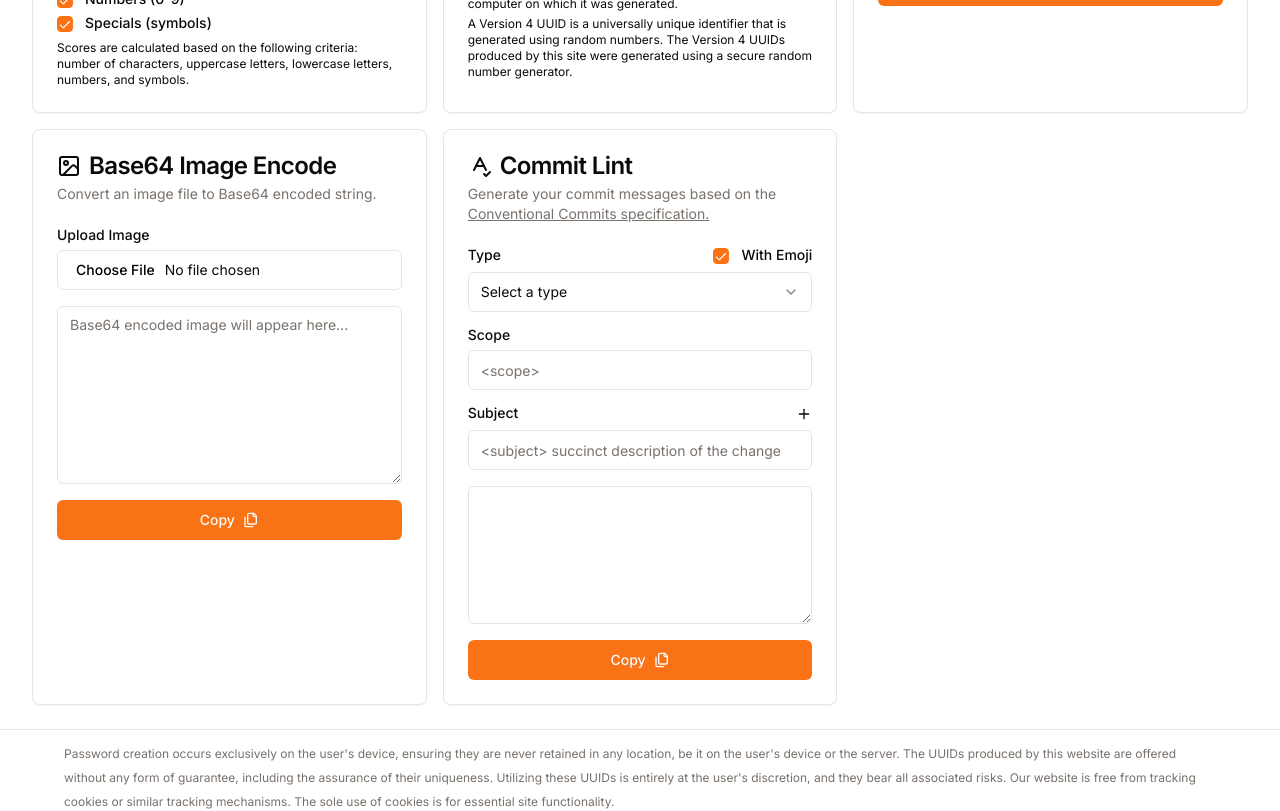
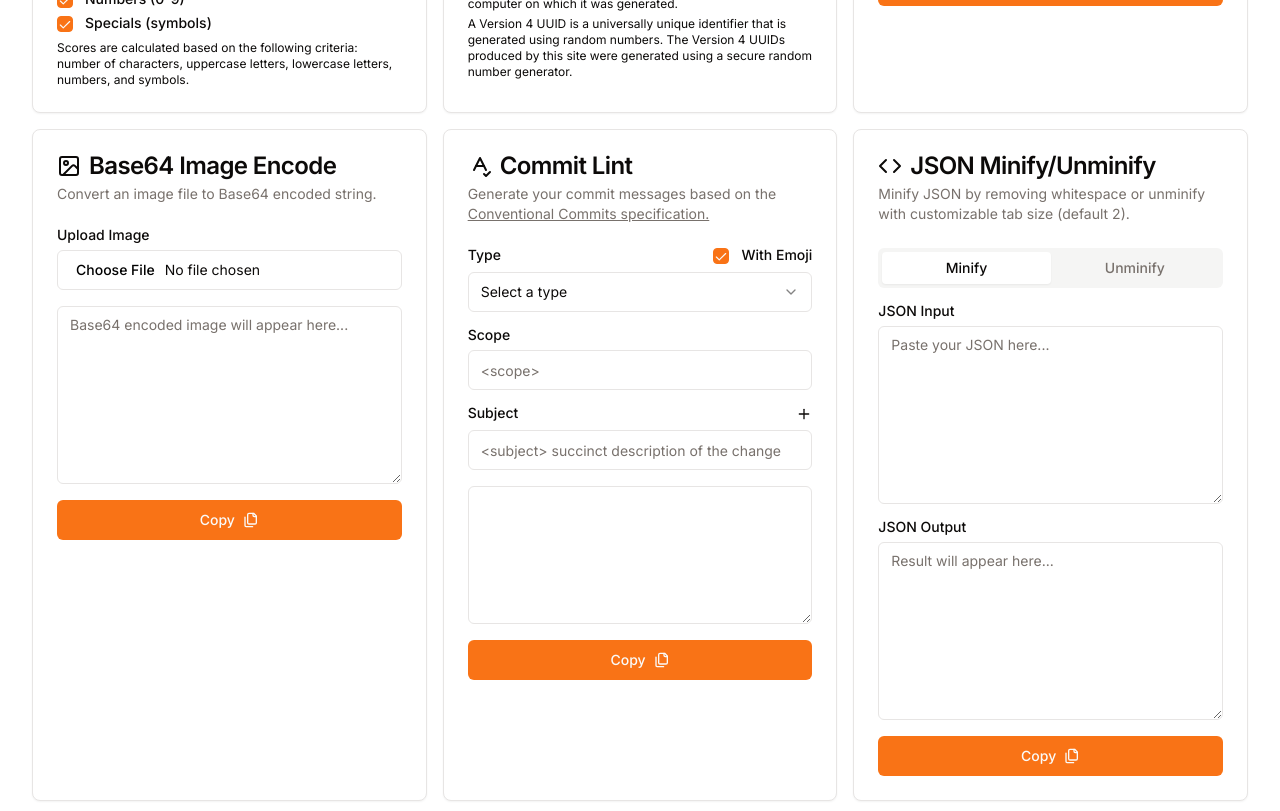
Before and after one commit to bqst/toolbox, a Next.js app: page / in a window 1280 px wide. Shown: the part 940-1751 px from the top of the page. Built offline with nearby package versions, Linux system fonts and the light colour scheme.

Commit message:
✨ Add JSON minify and unminify feature

```diff
--- a/package.json
+++ b/package.json
@@ -18,6 +18,7 @@
     "@radix-ui/react-select": "^2.0.0",
     "@radix-ui/react-slider": "^1.1.2",
     "@radix-ui/react-slot": "^1.0.2",
+    "@radix-ui/react-tabs": "^1.1.13",
     "@radix-ui/react-toast": "^1.1.5",
     "@radix-ui/react-toggle": "^1.0.3",
     "@radix-ui/react-toggle-group": "^1.0.4",
--- a/src/app/page.tsx
+++ b/src/app/page.tsx
@@ -5,6 +5,7 @@
 import VATCalculator from '@/components/vat-calculator'
 import SlugForm from '@/components/slug-form'
 import Base64ImageForm from '@/components/base64-image-form'
+import JsonForm from '@/components/json-form'
 
 import CommitLint from '@/components/commit-lint'
 import {
@@ -16,6 +17,7 @@
 } from '@/components/ui/card'
 import {
   Calculator,
+  Code,
   Hash,
   Image as ImageIcon,
   Link as LinkIcon,
@@ -152,6 +154,22 @@
           <CommitLint />
         </CardContent>
       </Card>
+
+      <Card>
+        <CardHeader>
+          <CardTitle className="flex flex-row items-center">
+            <Code className="inline-block mr-2" />
+            JSON Minify/Unminify
+          </CardTitle>
+          <CardDescription>
+            Minify JSON by removing whitespace or unminify with customizable tab
+            size (default 2).
+          </CardDescription>
+        </CardHeader>
+        <CardContent>
+          <JsonForm />
+        </CardContent>
+      </Card>
     </div>
   )
 }
--- /dev/null
+++ b/src/components/json-form.tsx
@@ -0,0 +1,124 @@
+'use client'
+
+import { ButtonCopy } from '@/components/copy-button'
+import { Textarea } from '@/components/ui/textarea'
+import { Label } from '@/components/ui/label'
+import { Input } from '@/components/ui/input'
+import { Tabs, TabsList, TabsTrigger, TabsContent } from '@/components/ui/tabs'
+import { useState, useEffect, useCallback } from 'react'
+
+type Mode = 'minify' | 'unminify'
+
+const JsonForm = () => {
+  const [input, setInput] = useState('')
+  const [result, setResult] = useState('')
+  const [mode, setMode] = useState<Mode>('minify')
+  const [tabSize, setTabSize] = useState(2)
+  const [error, setError] = useState('')
+
+  const processJson = useCallback(() => {
+    setError('')
+    if (!input.trim()) {
+      setResult('')
+      return
+    }
+
+    try {
+      // Parse JSON to validate it
+      const parsed = JSON.parse(input)
+
+      if (mode === 'minify') {
+        // Minify: remove all whitespace
+        setResult(JSON.stringify(parsed))
+      } else {
+        // Unminify: format with indentation
+        const indent = ' '.repeat(tabSize)
+        setResult(JSON.stringify(parsed, null, indent))
+      }
+    } catch (e) {
+      const errorMessage = e instanceof Error ? e.message : 'Invalid JSON'
+      setError(errorMessage)
+      setResult('')
+    }
+  }, [input, mode, tabSize])
+
+  const handleInputChange = (e: React.ChangeEvent<HTMLTextAreaElement>) => {
+    const value = e.target.value
+    setInput(value)
+    if (!value.trim()) {
+      setResult('')
+      setError('')
+    }
+  }
+
+  const handleModeChange = (value: string) => {
+    setMode(value as Mode)
+  }
+
+  const handleTabSizeChange = (e: React.ChangeEvent<HTMLInputElement>) => {
+    const value = parseInt(e.target.value, 10)
+    if (!isNaN(value) && value >= 0 && value <= 8) {
+      setTabSize(value)
+    }
+  }
+
+  // Re-process when mode, tabSize, or input changes
+  useEffect(() => {
+    if (input.trim()) {
+      processJson()
+    }
+  }, [input, mode, tabSize, processJson])
+
+  return (
+    <div className="grid gap-4">
+      <Tabs defaultValue="minify" value={mode} onValueChange={handleModeChange}>
+        <TabsList className="grid w-full grid-cols-2">
+          <TabsTrigger value="minify">Minify</TabsTrigger>
+          <TabsTrigger value="unminify">Unminify</TabsTrigger>
+        </TabsList>
+        <TabsContent value="unminify">
+          <div className="grid gap-2">
+            <Label htmlFor="tab-size">Tab Size</Label>
+            <Input
+              id="tab-size"
+              type="number"
+              min="0"
+              max="8"
+              value={tabSize}
+              onChange={handleTabSizeChange}
+              className="w-full"
+            />
+          </div>
+        </TabsContent>
+      </Tabs>
+
+      <div className="grid gap-2">
+        <Label htmlFor="json-input">JSON Input</Label>
+        <Textarea
+          id="json-input"
+          placeholder="Paste your JSON here..."
+          value={input}
+          onChange={handleInputChange}
+          rows={8}
+          className={error ? 'border-red-500' : ''}
+        />
+        {error && <p className="text-sm text-red-500">{error}</p>}
+      </div>
+
+      <div className="grid gap-2">
+        <Label htmlFor="json-output">JSON Output</Label>
+        <Textarea
+          id="json-output"
+          placeholder="Result will appear here..."
+          readOnly
+          value={result}
+          rows={8}
+        />
+      </div>
+
+      <ButtonCopy text={result} />
+    </div>
+  )
+}
+
+export default JsonForm
--- /dev/null
+++ b/src/components/ui/tabs.tsx
@@ -0,0 +1,55 @@
+"use client"
+
+import * as React from "react"
+import * as TabsPrimitive from "@radix-ui/react-tabs"
+
+import { cn } from "@/lib/utils"
+
+const Tabs = TabsPrimitive.Root
+
+const TabsList = React.forwardRef<
+  React.ElementRef<typeof TabsPrimitive.List>,
+  React.ComponentPropsWithoutRef<typeof TabsPrimitive.List>
+>(({ className, ...props }, ref) => (
+  <TabsPrimitive.List
+    ref={ref}
+    className={cn(
+      "inline-flex h-10 items-center justify-center rounded-md bg-muted p-1 text-muted-foreground",
+      className
+    )}
+    {...props}
+  />
+))
+TabsList.displayName = TabsPrimitive.List.displayName
+
+const TabsTrigger = React.forwardRef<
+  React.ElementRef<typeof TabsPrimitive.Trigger>,
+  React.ComponentPropsWithoutRef<typeof TabsPrimitive.Trigger>
+>(({ className, ...props }, ref) => (
+  <TabsPrimitive.Trigger
+    ref={ref}
+    className={cn(
+      "inline-flex items-center justify-center whitespace-nowrap rounded-sm px-3 py-1.5 text-sm font-medium ring-offset-background transition-all focus-visible:outline-none focus-visible:ring-2 focus-visible:ring-ring focus-visible:ring-offset-2 disabled:pointer-events-none disabled:opacity-50 data-[state=active]:bg-background data-[state=active]:text-foreground data-[state=active]:shadow-sm",
+      className
+    )}
+    {...props}
+  />
+))
+TabsTrigger.displayName = TabsPrimitive.Trigger.displayName
+
+const TabsContent = React.forwardRef<
+  React.ElementRef<typeof TabsPrimitive.Content>,
+  React.ComponentPropsWithoutRef<typeof TabsPrimitive.Content>
+>(({ className, ...props }, ref) => (
+  <TabsPrimitive.Content
+    ref={ref}
+    className={cn(
+      "mt-2 ring-offset-background focus-visible:outline-none focus-visible:ring-2 focus-visible:ring-ring focus-visible:ring-offset-2",
+      className
+    )}
+    {...props}
+  />
+))
+TabsContent.displayName = TabsPrimitive.Content.displayName
+
+export { Tabs, TabsList, TabsTrigger, TabsContent }
```
Also changed, not shown: 1 other file (tests, documents, lock files or other folders).
